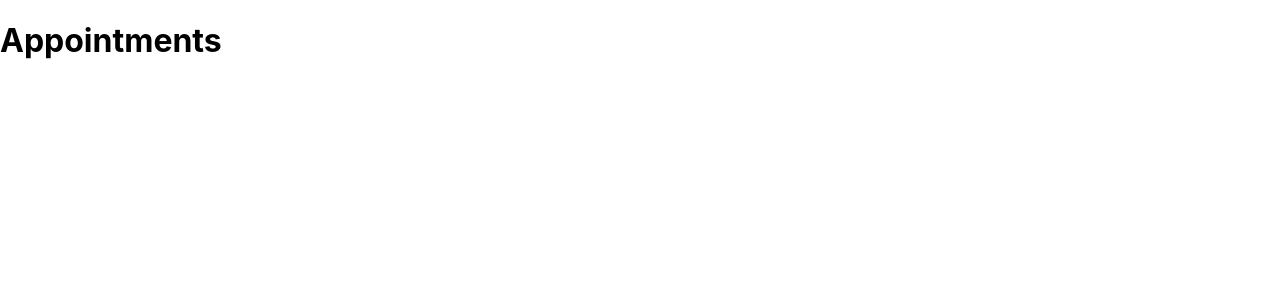
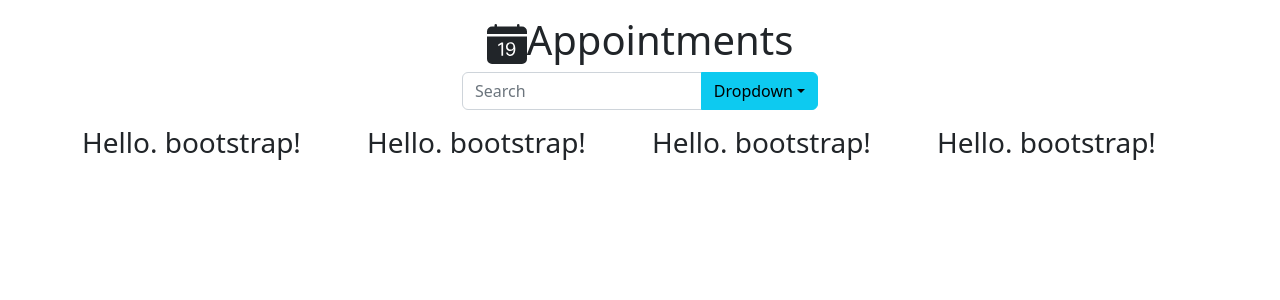
Before and after one commit to HarnoorBajwa/User_Management_System, a React (Create React App) app: page / in a window 1280 px wide. Shown: the top 300 px of the page. Built offline with nearby package versions, Linux system fonts and the light colour scheme.

Commit message:
added search component

```diff
--- a/package.json
+++ b/package.json
@@ -6,8 +6,11 @@
     "@testing-library/jest-dom": "^5.16.5",
     "@testing-library/react": "^13.4.0",
     "@testing-library/user-event": "^13.5.0",
+    "bootstrap": "^5.2.3",
     "react": "^18.2.0",
+    "react-bootstrap": "^2.7.0",
     "react-dom": "^18.2.0",
+    "react-icons": "^4.7.1",
     "react-scripts": "5.0.1",
     "web-vitals": "^2.1.4"
   },
--- a/public/index.html
+++ b/public/index.html
@@ -11,7 +11,7 @@
     />
     <link rel="apple-touch-icon" href="%PUBLIC_URL%/logo192.png" />
 
-    <link rel="manifest" href="%PUBLIC_URL%/manifest.json" />
+    <!-- <link rel="manifest" href="%PUBLIC_URL%/manifest.json" /> -->
 
     <title>React App</title>
   </head>
--- a/src/App.js
+++ b/src/App.js
@@ -1,7 +1,46 @@
+import 'bootstrap/dist/css/bootstrap.min.css';
+import { BsFillCalendarDateFill } from "react-icons/bs";
+import {Container, Col, Row } from 'react-bootstrap';
+import Search from './components/Search';
+
 function App() {
   return (
     <div className="App">
-      <h1> Appointments </h1>
+      <Container>
+        <Row>
+          <Col >
+            <h1 className='text-center fw-light mt-3'><BsFillCalendarDateFill />Appointments </h1>
+          </Col>
+        </Row>
+        <Row className='justify-content-center'>
+          <Col md='4'>
+            <Search />
+          </Col>
+        </Row>
+        <Row>
+          <Col md={3}>
+            <h3>
+              Hello. bootstrap!
+            </h3>
+            </Col>
+            <Col md={3}>
+            <h3>
+              Hello. bootstrap!
+            </h3>
+            </Col>
+            <Col md={3}>
+            <h3>
+              Hello. bootstrap!
+            </h3>
+            </Col>
+            <Col md={3}>
+            <h3>
+              Hello. bootstrap!
+            </h3>
+            </Col>
+        </Row>
+      </Container>
+
     </div>
   );
 }
```
Also changed, not shown: src/Search.js (added), 1 other file (tests, documents, lock files or other folders).
